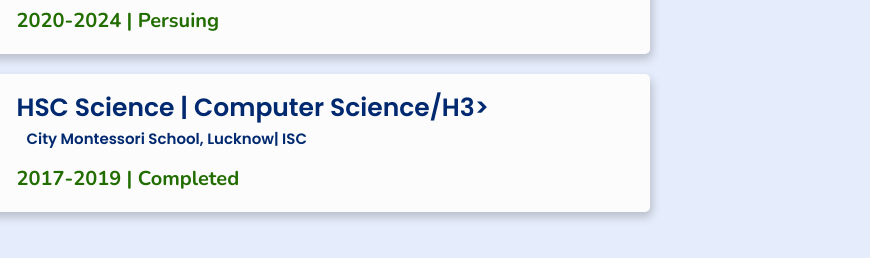
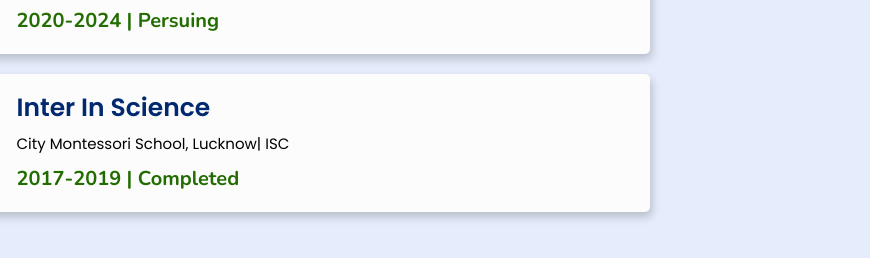
Before and after one commit to aditya1pqr/Portfolio, a plain HTML site: page Desktop/Portfolio/index.html in a window 1280 px wide. Shown: the part 2549-2807 px from the top of the page, 410-1280 px from the left. Drawn offline with nearby package versions, Linux system fonts and the light colour scheme.

Commit message:
add education

```diff
--- a/Desktop/Portfolio/index.html
+++ b/Desktop/Portfolio/index.html
@@ -287,7 +287,7 @@
       <img draggable="false" src="./assets/images/educat/school.jpg" alt="">
       </div>
       <div class="content">
-      <h3>HSC Science | Computer Science/h3>
+      <h3>Inter in  Science</h3>
       <p>City Montessori School, Lucknow| ISC</p>
       <h4>2017-2019 | Completed</h4>
       </div>
```
